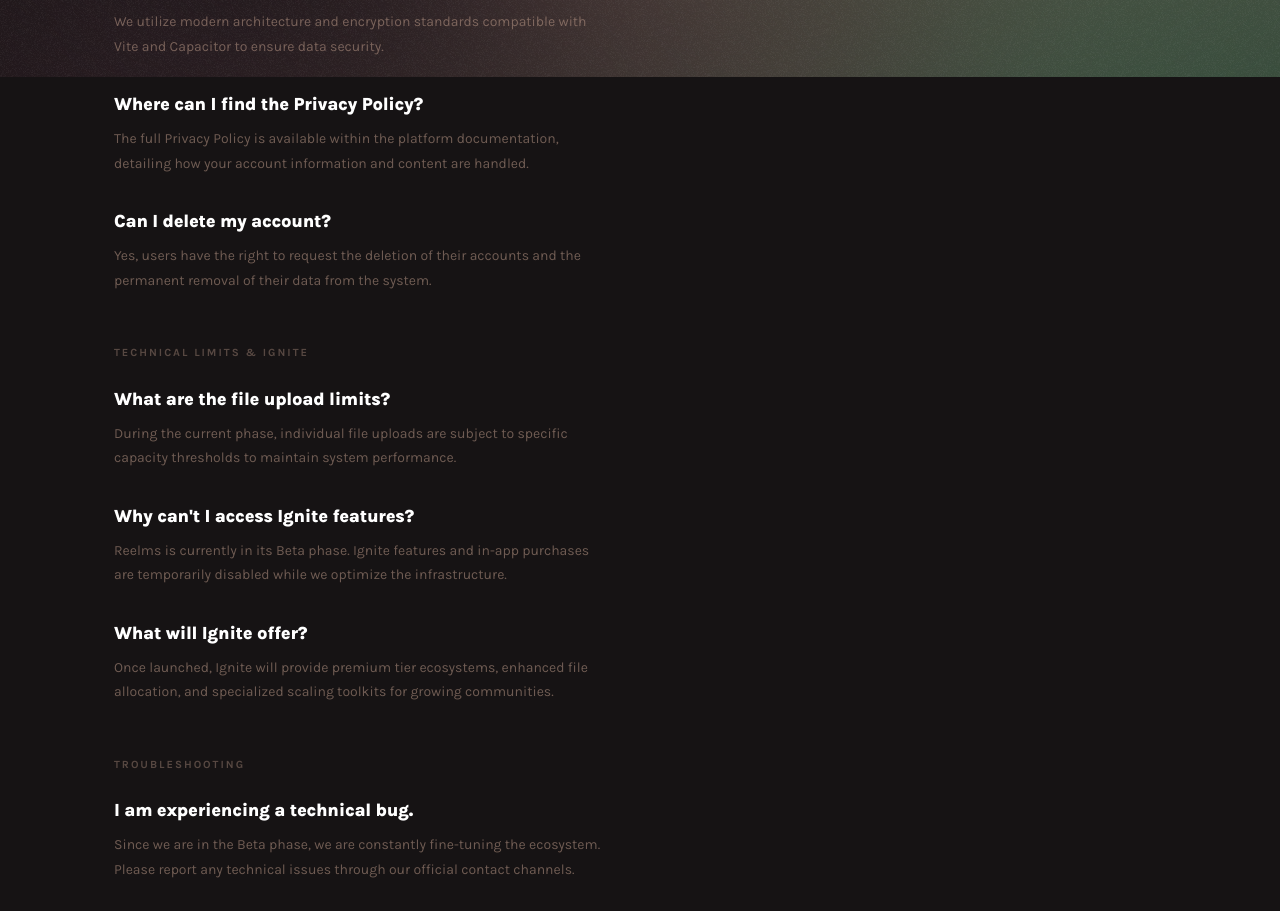
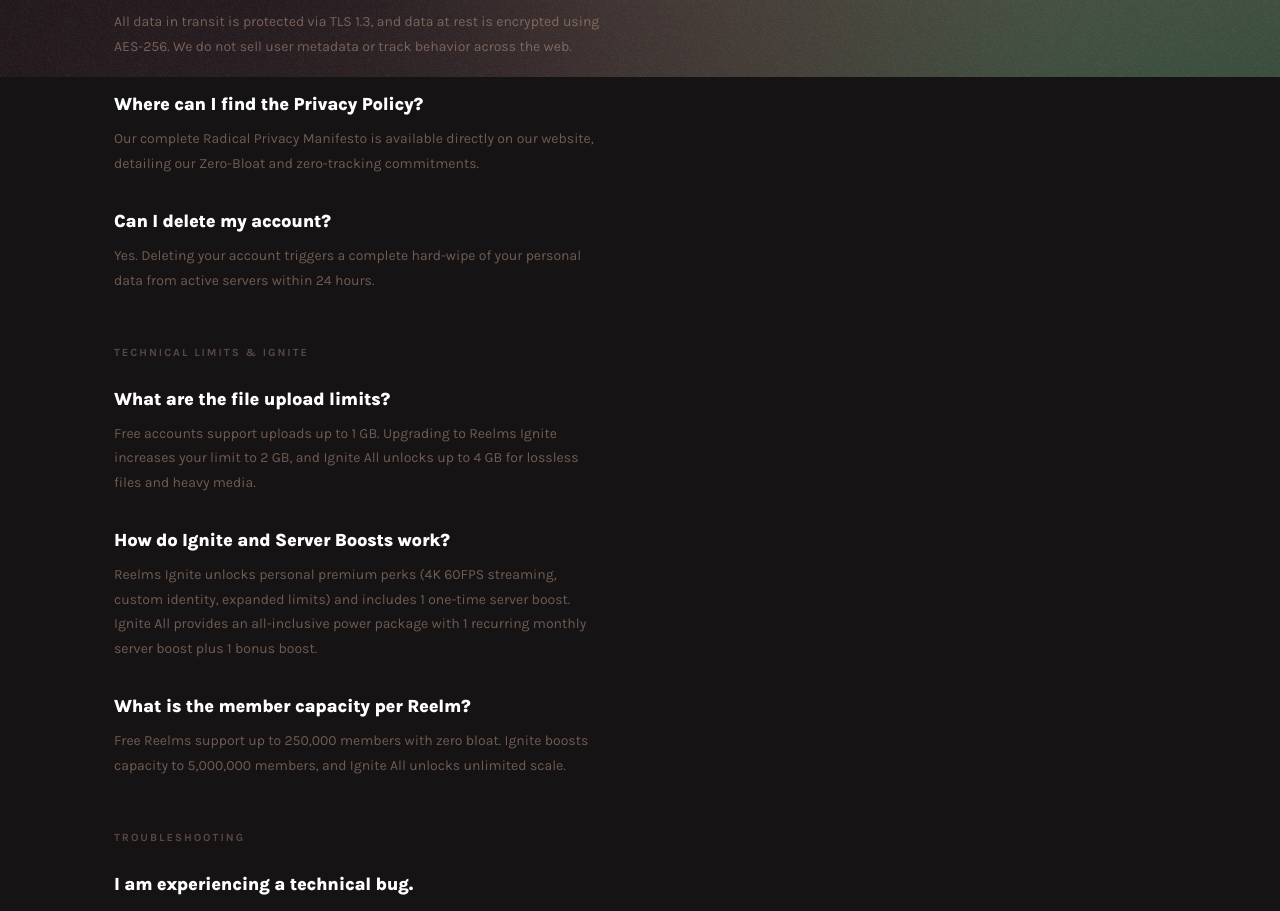
Before and after one commit to berkantcaliskan/reelms-website, a Next.js app: page /safety/help in a window 1280 px wide. Shown: the part 723-1634 px from the top of the page. Built offline with nearby package versions, Linux system fonts and the light colour scheme.

Commit message:
docs: align manifesto & safety FAQs with current platform specs, file limits, and modern architecture

```diff
--- a/src/app/manifesto/origin/page.tsx
+++ b/src/app/manifesto/origin/page.tsx
@@ -7,11 +7,11 @@
 const milestones = [
   {
     title: "Scalability",
-    body: "A space supporting up to 25,000 users in its core version, where anyone can establish their own \"kingdom.\"",
+    body: "A space supporting up to 250,000 users in its core version, where anyone can establish their own \"kingdom.\"",
   },
   {
     title: "Freedom",
-    body: "A sharing environment where creativity isn't stifled by technical constraints, featuring 2 GB file limits.",
+    body: "A sharing environment where creativity isn't stifled by technical constraints, featuring generous file limits from 1 GB up to 4 GB with Ignite.",
   },
   {
     title: "Ecosystem-Centric",
@@ -122,7 +122,7 @@
               </p>
 
               <p style={{ ...body, opacity: 0.6 }}>
-                Reelms <span style={{ opacity: 0.45 }}>(formerly we have named it Hubbit)</span> was initially envisioned as a simple community management tool. However, as technology advanced and needs deepened, the vision evolved. By transitioning to modern architectures like Vite and Capacitor, the goal shifted: Reelms was no longer just a web tool, but a fast, flexible structure thriving in the mobile world.
+                Reelms <span style={{ opacity: 0.45 }}>(formerly we have named it Hubbit)</span> was initially envisioned as a simple community management tool. However, as technology advanced and needs deepened, the vision evolved. By transitioning to a high-performance cross-platform architecture, the goal shifted: Reelms was no longer just a web tool, but a fast, flexible ecosystem thriving seamlessly across desktop, web, and mobile.
               </p>
 
               <p style={{ ...body, opacity: 0.5 }}>
--- a/src/app/safety/help/page.tsx
+++ b/src/app/safety/help/page.tsx
@@ -29,15 +29,15 @@
     faqs: [
       {
         q: "How is my data protected?",
-        a: "We utilize modern architecture and encryption standards compatible with Vite and Capacitor to ensure data security.",
+        a: "All data in transit is protected via TLS 1.3, and data at rest is encrypted using AES-256. We do not sell user metadata or track behavior across the web.",
       },
       {
         q: "Where can I find the Privacy Policy?",
-        a: "The full Privacy Policy is available within the platform documentation, detailing how your account information and content are handled.",
+        a: "Our complete Radical Privacy Manifesto is available directly on our website, detailing our Zero-Bloat and zero-tracking commitments.",
       },
       {
         q: "Can I delete my account?",
-        a: "Yes, users have the right to request the deletion of their accounts and the permanent removal of their data from the system.",
+        a: "Yes. Deleting your account triggers a complete hard-wipe of your personal data from active servers within 24 hours.",
       },
     ],
   },
@@ -46,15 +46,15 @@
     faqs: [
       {
         q: "What are the file upload limits?",
-        a: "During the current phase, individual file uploads are subject to specific capacity thresholds to maintain system performance.",
+        a: "Free accounts support uploads up to 1 GB. Upgrading to Reelms Ignite increases your limit to 2 GB, and Ignite All unlocks up to 4 GB for lossless files and heavy media.",
       },
       {
-        q: "Why can't I access Ignite features?",
-        a: "Reelms is currently in its Beta phase. Ignite features and in-app purchases are temporarily disabled while we optimize the infrastructure.",
+        q: "How do Ignite and Server Boosts work?",
+        a: "Reelms Ignite unlocks personal premium perks (4K 60FPS streaming, custom identity, expanded limits) and includes 1 one-time server boost. Ignite All provides an all-inclusive power package with 1 recurring monthly server boost plus 1 bonus boost.",
       },
       {
-        q: "What will Ignite offer?",
-        a: "Once launched, Ignite will provide premium tier ecosystems, enhanced file allocation, and specialized scaling toolkits for growing communities.",
+        q: "What is the member capacity per Reelm?",
+        a: "Free Reelms support up to 250,000 members with zero bloat. Ignite boosts capacity to 5,000,000 members, and Ignite All unlocks unlimited scale.",
       },
     ],
   },
@@ -63,11 +63,11 @@
     faqs: [
       {
         q: "I am experiencing a technical bug.",
-        a: "Since we are in the Beta phase, we are constantly fine-tuning the ecosystem. Please report any technical issues through our official contact channels.",
+        a: "Please report any technical issues or security concerns through our official contact form below or via the Report Vulnerability page.",
       },
       {
-        q: "Is the platform mobile-friendly?",
-        a: "Yes, the architecture is built using Capacitor to ensure a consistent experience across different devices.",
+        q: "Is Reelms cross-platform?",
+        a: "Yes, Reelms is built for seamless performance across Web, Windows Desktop, macOS, and Mobile devices with instant real-time synchronization.",
       },
     ],
   },
```
